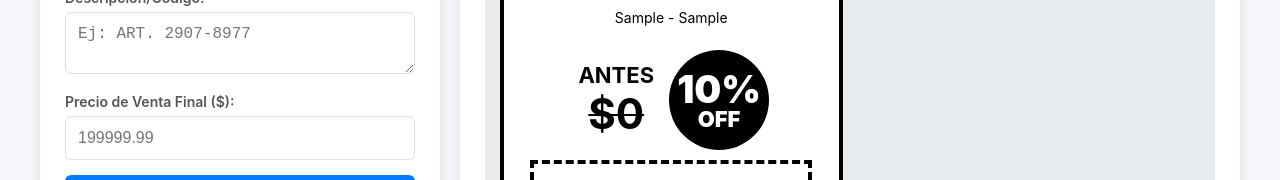
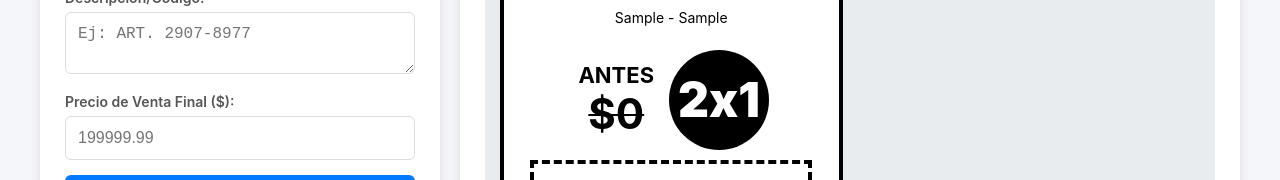
Before and after one commit to bioornal/appCartelesPrecio, a plain HTML site: page index.html in a window 1280 px wide. Both pictures are taken after typing "Sample", "Sample", "Sample", "5" into the empty fields and a click on the button "Añadir Producto a la Lista". Shown: the part 266-446 px from the top of the page. Drawn offline with Linux system fonts and the light colour scheme.

Commit message:
mejoras para 2x1 nuevamente

```diff
--- a/index.html
+++ b/index.html
@@ -161,7 +161,7 @@
         .poster-content .offer-price-box .label { font-size: 30px; font-weight: 900; }
         .poster-content .offer-price-box .price-value { font-size: 75px; text-decoration: none; line-height: 1; }
         .poster-content .discount-badge { width: 100px; height: 100px; background-color: #000; color: #fff; border-radius: 50%; display: flex; justify-content: center; align-items: center; text-align: center; flex-shrink: 0; }
-        .poster-content .discount-badge-content { font-weight: 900; line-height: 1; }
+        .poster-content .discount-badge-content { font-weight: 900; line-height: 1; font-size: 48px; }
         .poster-content .discount-badge .percentage { font-size: 38px; display: block; }
         .poster-content .discount-badge .off-text { font-size: 22px; display: block; }
 
@@ -352,8 +352,7 @@
                         </div>
                         <div class="discount-badge">
                             <div class="discount-badge-content">
-                                <span class="percentage">${discountPercentage}%</span>
-                                <span class="off-text">OFF</span>
+                                2x1
                             </div>
                         </div>
                         <div class="price-box offer-price-box">
```
